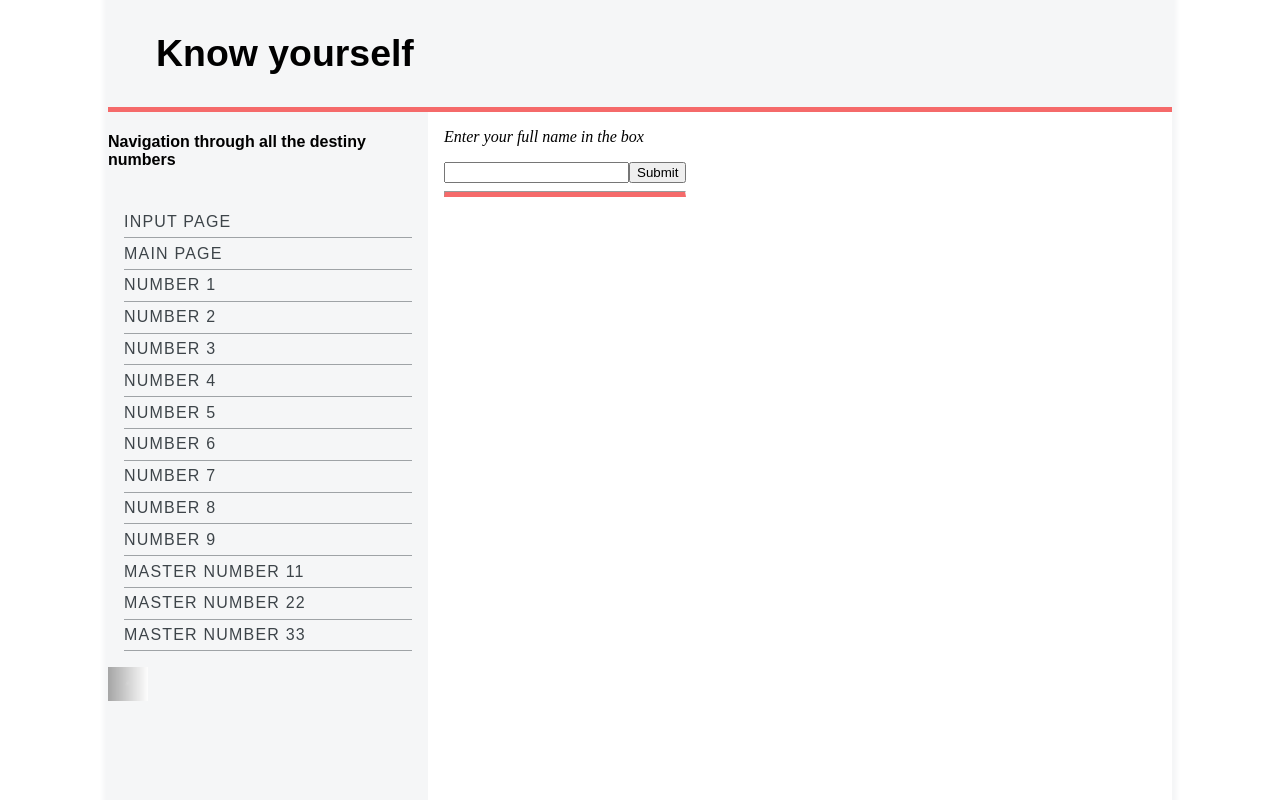
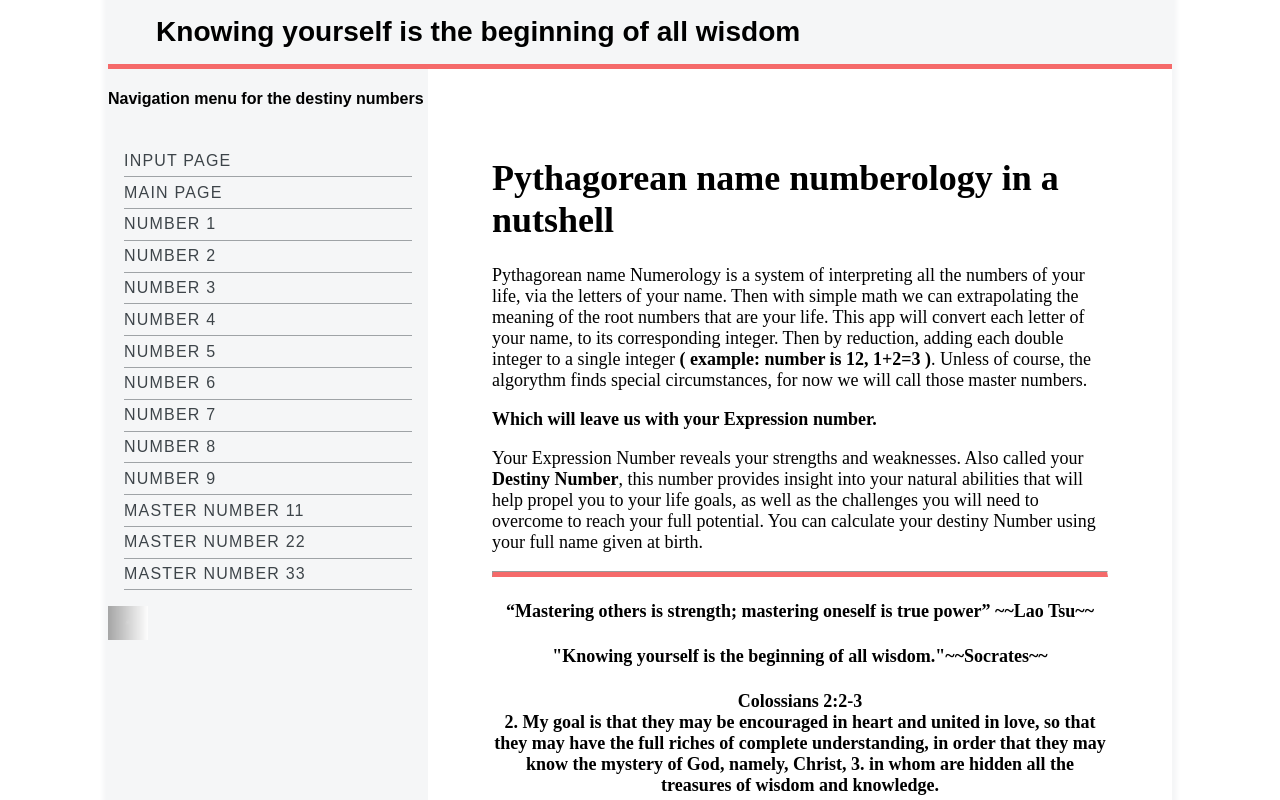
Before and after one commit to ChrisForti/know-urself, a React (Vite) app: page / in a window 1280 px wide. Built offline with nearby package versions, Linux system fonts and the light colour scheme.

Commit message:
Styling pm input page, and main page.

```diff
--- a/src/components/Header.module.css
+++ b/src/components/Header.module.css
@@ -1,10 +1,10 @@
 .header {
   background: #f5f6f7;
   border-bottom: solid 5px #f56a6a;
-  padding: 2rem 0;
+  padding: 1rem 0;
   display: flex;
   justify-content: space-between;
-  font-size: 2rem;
+  font-size: 1.5rem;
   flex-wrap: wrap;
 }
 
--- a/src/components/Header.tsx
+++ b/src/components/Header.tsx
@@ -3,7 +3,12 @@ import styles from "./Header.module.css";
 export function Header() {
   return (
     <header className={styles.header}>
-      <h3 className={styles.h3}>Know yourself</h3>
+      <h3 className={styles.h3}>
+        Knowing yourself is the beginning of all wisdom
+      </h3>
+      {/* <em className={styles.h4}>
+        "Knowing yourself is the beginning of all wisdom."~~Socrates~~
+      </em> */}
     </header>
   );
 }
--- a/src/components/Input.module.css
+++ b/src/components/Input.module.css
@@ -1,7 +1,6 @@
 .form {
   color: #f56a6a;
   text-align: center;
-  padding-top: 1rem;
 }
 
 .hr {
--- a/src/components/Input.tsx
+++ b/src/components/Input.tsx
@@ -22,7 +22,6 @@ export function Input({ setChoice }: InputProps) {
         }}
       />
       <button type="submit">Submit</button>
-      <hr className={styles.hr} />
     </form>
   );
 }
--- a/src/components/Pages/Inputpage.tsx
+++ b/src/components/Pages/Inputpage.tsx
@@ -1,16 +1,58 @@
 import styles from "./Mainpage.module.css";
 import { Input } from "../Input";
+import Cvlogo from "../../assets/grayscale-transparent.png";
 
 type InputPageProps = {
   setChoice: React.Dispatch<React.SetStateAction<number>>;
 };
 
 export function InputPage({ setChoice }: InputPageProps) {
-  // const [sidebarOpen, setSidebarOpen] = useState(false);
   return (
-    <div className={styles.form}>
-      <em>Enter your full name in the box</em>
-      <Input setChoice={setChoice} />
-    </div>
+    <main className={styles.main}>
+      <h1>Pythagorean name numberology in a nutshell</h1>
+      <p>
+        Pythagorean name Numerology is a system of interpreting all the numbers
+        of your life, via the letters of your name. Then with simple math we can
+        extrapolating the meaning of the root numbers that are your life. This
+        app will convert each letter of your name, to its corresponding integer.
+        Then by reduction, adding each double integer to a single integer{" "}
+        <b>( example: number is 12, 1+2=3 )</b>. Unless of course, the algorythm
+        finds special circumstances, for now we will call those master numbers.
+      </p>
+      <b> Which will leave us with your Expression number.</b>
+      <br />
+      <p>
+        Your Expression Number reveals your strengths and weaknesses. Also
+        called your <b>Destiny Number</b>, this number provides insight into
+        your natural abilities that will help propel you to your life goals, as
+        well as the challenges you will need to overcome to reach your full
+        potential. You can calculate your destiny Number using your full name
+        given at birth.
+      </p>
+      <hr className={styles.hr} />
+      <h4 className={styles.h4}>
+        “Mastering others is strength; mastering oneself is true power” ~~Lao
+        Tsu~~
+      </h4>
+      <h4 className={styles.h4}>
+        "Knowing yourself is the beginning of all wisdom."~~Socrates~~
+      </h4>
+      <h4 className={styles.h4}>
+        Colossians 2:2-3 <br />
+        2. My goal is that they may be encouraged in heart and united in love,
+        so that they may have the full riches of complete understanding, in
+        order that they may know the mystery of God, namely, Christ, 3. in whom
+        are hidden all the treasures of wisdom and knowledge.
+      </h4>
+      {/* <hr className={styles.hr} /> */}
+      <span className={styles.input}>
+        <h1>Enter your full name given at birth in the box</h1>
+        <Input setChoice={setChoice} />
+      </span>
+      <hr className={styles.hr} />
+      <a href="./Mainpage" className={styles.main}>
+        <img src={Cvlogo} />
+      </a>
+    </main>
   );
 }
--- a/src/components/Pages/Mainpage.module.css
+++ b/src/components/Pages/Mainpage.module.css
@@ -11,8 +11,16 @@
   text-align: center;
 }
 
-.em {
+.input {
   color: #f56a6a;
+  text-align: center;
+  /* padding-top: 1rem; */
+}
+
+.hr {
+  border-bottom: solid 5px #f56a6a;
+  flex-wrap: wrap;
+  padding: 0;
 }
 
 .caption {
--- a/src/components/Pages/Mainpage.tsx
+++ b/src/components/Pages/Mainpage.tsx
@@ -11,41 +11,7 @@ export function Mainpage() {
       <h1 className={styles.h1}>
         In my experience I wandered aimlessly until I truly knew myself.
       </h1>
-      <h4 className={styles.h4}>
-        “Mastering others is strength; mastering oneself is true power” ~~Lao
-        Tsu~~
-      </h4>
-      <h4 className={styles.h4}>
-        "Knowing yourself is the beginning of all wisdom."~~Socrates~~
-      </h4>
-      <h4 className={styles.h4}>
-        Colossians 2:2-3 <br />
-        2. My goal is that they may be encouraged in heart and united in love,
-        so that they may have the full riches of complete understanding, in
-        order that they may know the mystery of God, namely, Christ, 3. in whom
-        are hidden all the treasures of wisdom and knowledge.
-      </h4>
       <img src={Aurora} />
-      <p>
-        Pythagorean name Numerology is a system of interpreting all the numbers
-        of your life, via the letters of your name. Then with simple math we can
-        extrapolating the meaning of the root numbers that are your life. This
-        app will convert each letter of your name, to its corresponding integer.
-        Then by reduction, adding each double integer to a single integer{" "}
-        <b>( example: number is 12, 1+2=3 )</b>. Unless of course, the algorythm
-        finds special circumstances, for now we will call those master numbers.
-      </p>
-      <b> Which will leave us with your Expression number.</b>
-      <br />
-      <p>
-        Your Expression Number reveals your strengths and weaknesses. Also
-        called your <b>Destiny Number</b>, this number provides insight into
-        your natural abilities that will help propel you to your life goals, as
-        well as the challenges you will need to overcome to reach your full
-        potential. You can calculate your destiny Number using your full name
-        given at birth.
-      </p>
-      <img src={Quantum} />
       <p>
         Pythagoras declared arithmetic to be the mother of the mathematical
         sciences. This is proved by the fact that geometry, music, and astronomy
@@ -66,6 +32,7 @@ export function Mainpage() {
           <em> Theoretic Arithmetic</em>
         </a>
       </p>
+      <img src={Quantum} />
       <p>
         In Pythagorean Numerology, each letter of the alphabet has a
         corresponding number. To calculate your Expression Number, first assign
--- a/src/components/Sidebar.tsx
+++ b/src/components/Sidebar.tsx
@@ -13,7 +13,7 @@ export function Sidebar({ setChoice }: SidebarProps) {
 
   return (
     <aside className={`${styles.sidebar} ${sidebarOpen ? styles.show : ""}`}>
-      <h4 className={styles.h4}>Navigation through all the destiny numbers</h4>
+      <h4 className={styles.h4}>Navigation menu for the destiny numbers</h4>
       <ul className={styles.linkContainer}>
         <li
           onClick={() => {
@@ -24,7 +24,7 @@ export function Sidebar({ setChoice }: SidebarProps) {
         </li>
         <li
           onClick={() => {
-            setChoice(1);
+            setChoice(0);
           }}
         >
           <a href="#">Main page</a>
```
